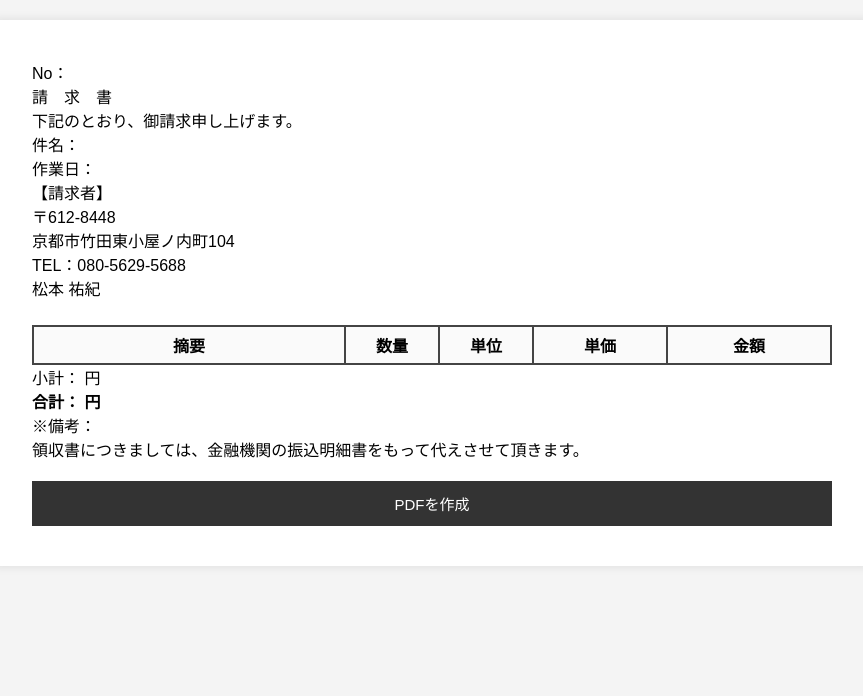
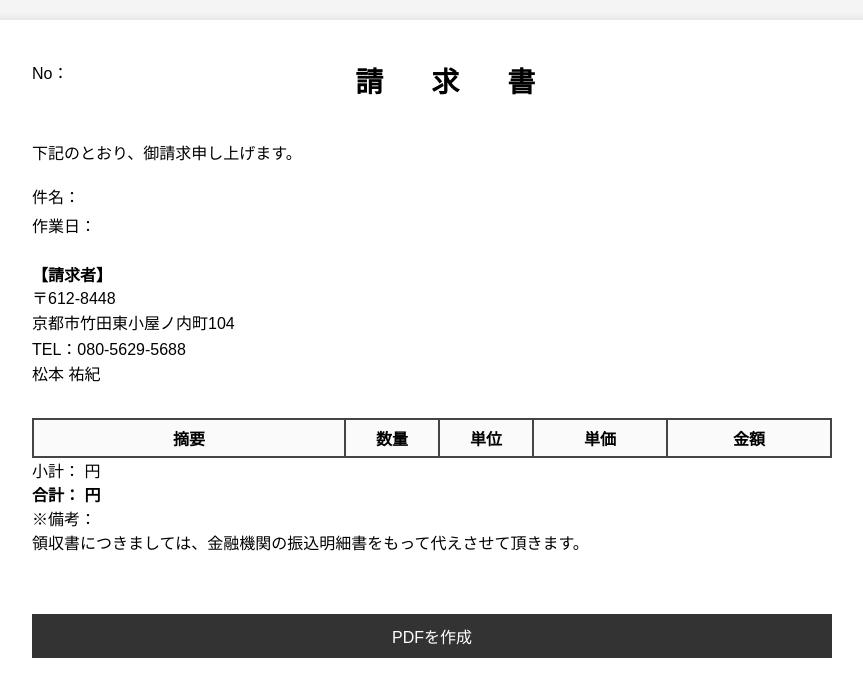
Before and after one commit to moechan36/seikyusyo_app, a plain HTML site: page invoice_layout.html in a window 1280 px wide. Shown: the whole page, without its empty margins (208-1071 px from the left). Drawn offline with nearby package versions, Linux system fonts and the light colour scheme.

Commit message:
Add files via upload

```diff
--- a/invoice_layout.html
+++ b/invoice_layout.html
@@ -7,8 +7,8 @@
   <!-- プレビュー用CSS -->
   <link rel="stylesheet" href="style.css">
 
-  <!-- 印刷（PDF生成）専用CSS -->
-  <link rel="stylesheet" href="print.css" media="print">
+  <!-- PDF用CSS（印刷時だけ適用） -->
+  <link rel="stylesheet" href="print.css">
 
   <!-- html2canvas & jsPDF -->
   <script src="https://cdnjs.cloudflare.com/ajax/libs/html2canvas/1.4.1/html2canvas.min.js"></script>
@@ -19,29 +19,29 @@
 
 <div id="invoice-layout">
 
-  <!-- 上段（タイトル部分） -->
-  <div class="header">
+  <!-- 上段 -->
+  <div style="display:flex; justify-content:space-between; align-items:flex-start;">
     <div>No：<span id="inv-no"></span></div>
-    <div class="title">請　求　書</div>
+    <div style="font-size:28px; letter-spacing:10px; font-weight:bold;">請　求　書</div>
     <div><span id="inv-date"></span></div>
   </div>
 
-  <div class="intro">下記のとおり、御請求申し上げます。</div>
+  <div style="margin-top:40px;">下記のとおり、御請求申し上げます。</div>
 
   <!-- 宛名 -->
-  <div class="client-name">
+  <div style="margin-top:20px; font-size:18px; font-weight:bold;">
     <span id="client-name"></span>
   </div>
 
   <!-- 件名・作業日 -->
-  <div class="basic-info">
+  <div style="margin-top:20px; line-height:1.8;">
     件名：<span id="subject"></span><br>
     作業日：<span id="work-date"></span><br>
   </div>
 
   <!-- 請求者 -->
-  <div class="seller-title">【請求者】</div>
-  <div class="seller-info">
+  <div style="margin-top:20px; font-weight:bold;">【請求者】</div>
+  <div style="line-height:1.6;">
     〒612-8448<br>
     京都市竹田東小屋ノ内町104<br>
     TEL：080-5629-5688<br>
@@ -49,7 +49,7 @@
   </div>
 
   <!-- 明細表 -->
-  <table class="detail-table">
+  <table style="margin-top:30px;">
     <thead>
       <tr>
         <th>摘要</th>
@@ -65,7 +65,7 @@
   <!-- 小計・合計 -->
   <div id="summary">
     小計：<span id="subtotal"></span> 円<br>
-    <strong>合計：<span id="total"></span> 円</strong>
+    <span style="font-weight:bold;">合計：<span id="total"></span> 円</span>
   </div>
 
   <!-- 備考 -->
@@ -74,9 +74,9 @@
     領収書につきましては、金融機関の振込明細書をもって代えさせて頂きます。
   </div>
 
-  <!-- ボタン（画面だけ・PDFには出ない） -->
-  <div class="button-area">
-    <button class="no-print" onclick="createPDF()">PDFを作成</button>
+  <!-- PDFボタン（画面だけ表示・PDFには出さない） -->
+  <div class="no-print" style="margin-top:40px; text-align:center;">
+    <button onclick="createPDF()" style="padding:10px 20px; font-size:16px;">PDFを作成</button>
   </div>
 
 </div>
```
